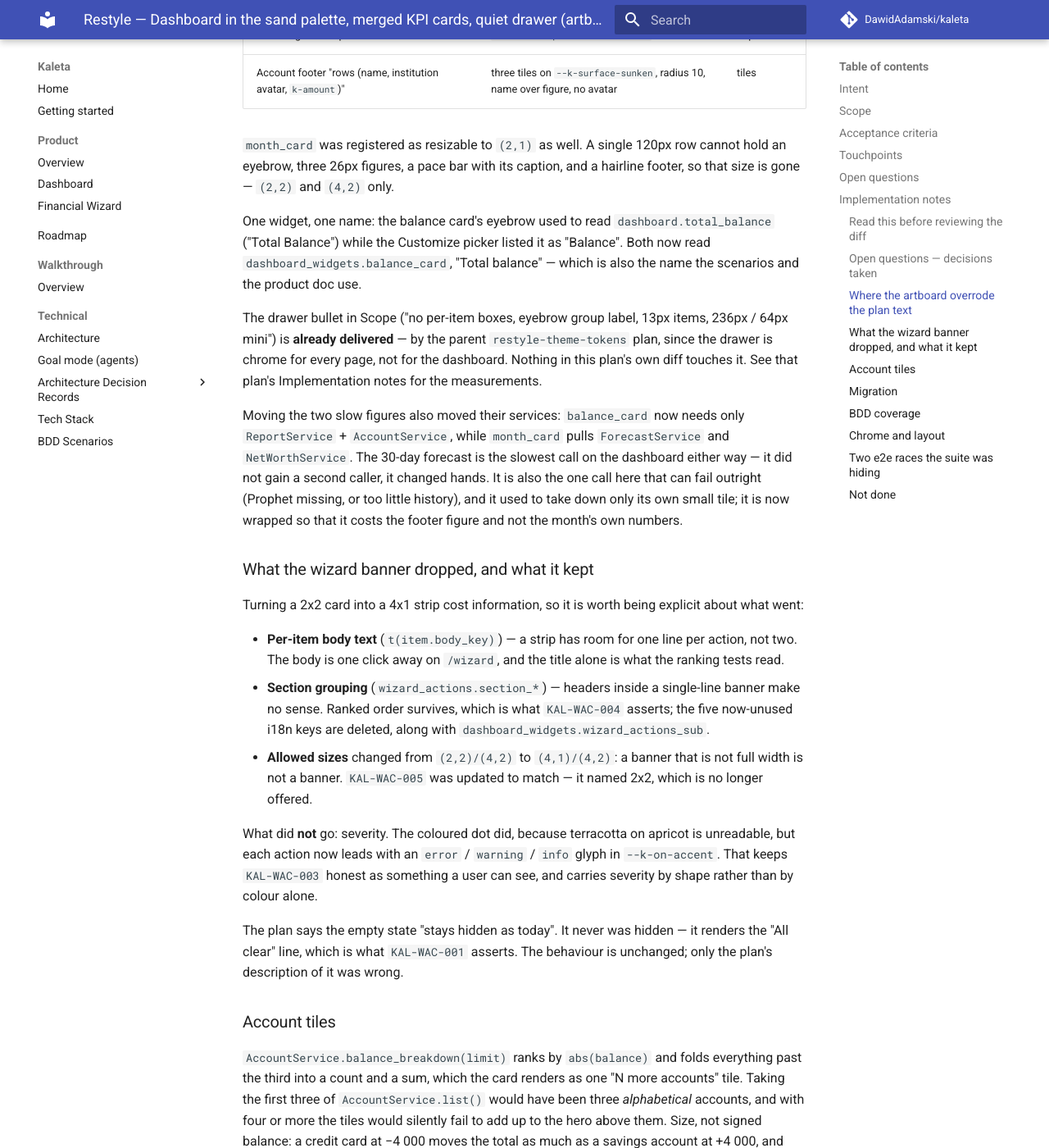
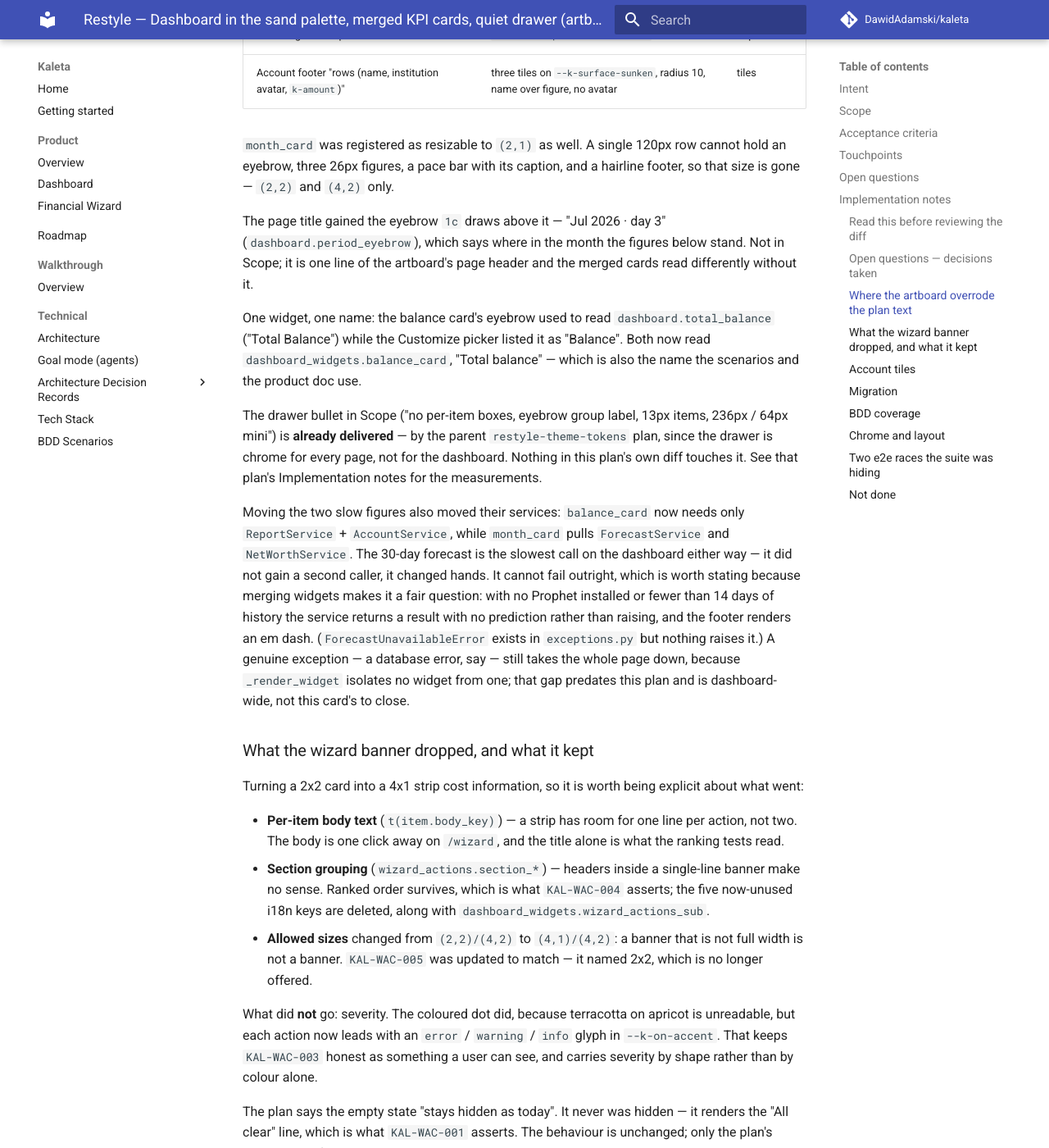
Before and after one commit to DawidAdamski/kaleta, an MkDocs documentation site: the page built from docs/plans/restyle-dashboard.md, in a window 1280 px wide and 1400 px high, scrolled down 4255 px. Shown: the whole window at 82% size. Built offline with MkDocs 1.6.1 and Material for MkDocs 9.7.7, drawn with Linux system fonts in a browser that asks for light colours; comment, search, counter and statistics services are not loaded.

Commit message:
fix(dashboard): drop a guard that guarded nothing
`ForecastService.forecast_account` raises nothing — a missing Prophet and a
ledger with too little history both come back as a result with no
prediction, and `ForecastUnavailableError` is raised nowhere in `src/`. The
`except KaletaError` added in the previous commit was therefore dead, and
the note claiming it protected the card was wrong. Both are gone; the
footer's em dash was already the whole story, and the notes now say so.

Also: "1 more accounts" — the overflow tile is count-neutral in both
locales now ("Other accounts (2)").

Co-Authored-By: Claude Opus 5 (1M context) <noreply@anthropic.com>
Claude-Session: https://claude.ai/code/session_0152AYpRfMD2oD5sjv3sg3qi

```diff
--- a/docs/plans/restyle-dashboard.md
+++ b/docs/plans/restyle-dashboard.md
@@ -185,6 +185,11 @@ acceptance criterion is "matches artboards `1c`/`1d`"):
 caption, and a hairline footer, so that size is gone — `(2,2)` and
 `(4,2)` only.
 
+The page title gained the eyebrow `1c` draws above it — "Jul 2026 · day
+3" (`dashboard.period_eyebrow`), which says where in the month the figures
+below stand. Not in Scope; it is one line of the artboard's page header
+and the merged cards read differently without it.
+
 One widget, one name: the balance card's eyebrow used to read
 `dashboard.total_balance` ("Total Balance") while the Customize picker
 listed it as "Balance". Both now read `dashboard_widgets.balance_card`,
@@ -201,10 +206,15 @@ Moving the two slow figures also moved their services: `balance_card`
 now needs only `ReportService` + `AccountService`, while `month_card`
 pulls `ForecastService` and `NetWorthService`. The 30-day forecast is the
 slowest call on the dashboard either way — it did not gain a second
-caller, it changed hands. It is also the one call here that can fail
-outright (Prophet missing, or too little history), and it used to take
-down only its own small tile; it is now wrapped so that it costs the
-footer figure and not the month's own numbers.
+caller, it changed hands. It cannot fail
+outright, which is worth stating because merging widgets makes it a fair
+question: with no Prophet installed or fewer than 14 days of history the
+service returns a result with no prediction rather than raising, and the
+footer renders an em dash. (`ForecastUnavailableError` exists in
+`exceptions.py` but nothing raises it.) A genuine exception — a database
+error, say — still takes the whole page down, because `_render_widget`
+isolates no widget from one; that gap predates this plan and is
+dashboard-wide, not this card's to close.
 
 ### What the wizard banner dropped, and what it kept
 
```
Also changed, not shown: docs/bdd.md (+1 -1 lines), 2 other files.
